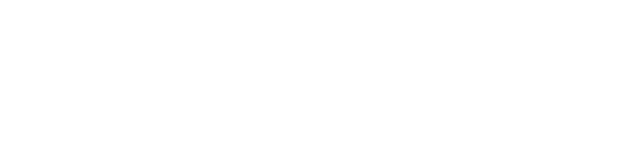
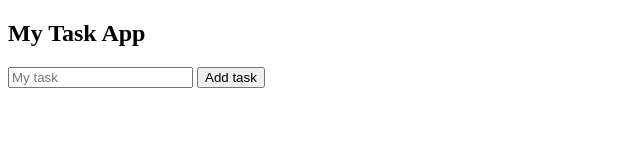
Before and after one commit to Randy-RM/javascript-dom-manipulations-tuto, a plain HTML site: page my-task-app/index.html in a window 1280 px wide. Shown: the whole page, without its empty margins (0-640 px from the left). Drawn offline with Linux system fonts and the light colour scheme.

Commit message:
feat : add content on index.html

```diff
--- a/my-task-app/index.html
+++ b/my-task-app/index.html
@@ -8,7 +8,22 @@
 </head>
 
 <body>
-
+    <section>
+        <h1>My Task App</h1>
+    </section>
+    <section>
+        <div>
+            <form>
+                <input type="text" placeholder="My task" id="task" />
+                <button id="addTaskButton">Add task</button>
+            </form>
+        </div>
+        <div>
+            <p>
+            <ul id="taskList"></ul>
+            </p>
+        </div>
+    </section>
 </body>
 
 </html>
```
